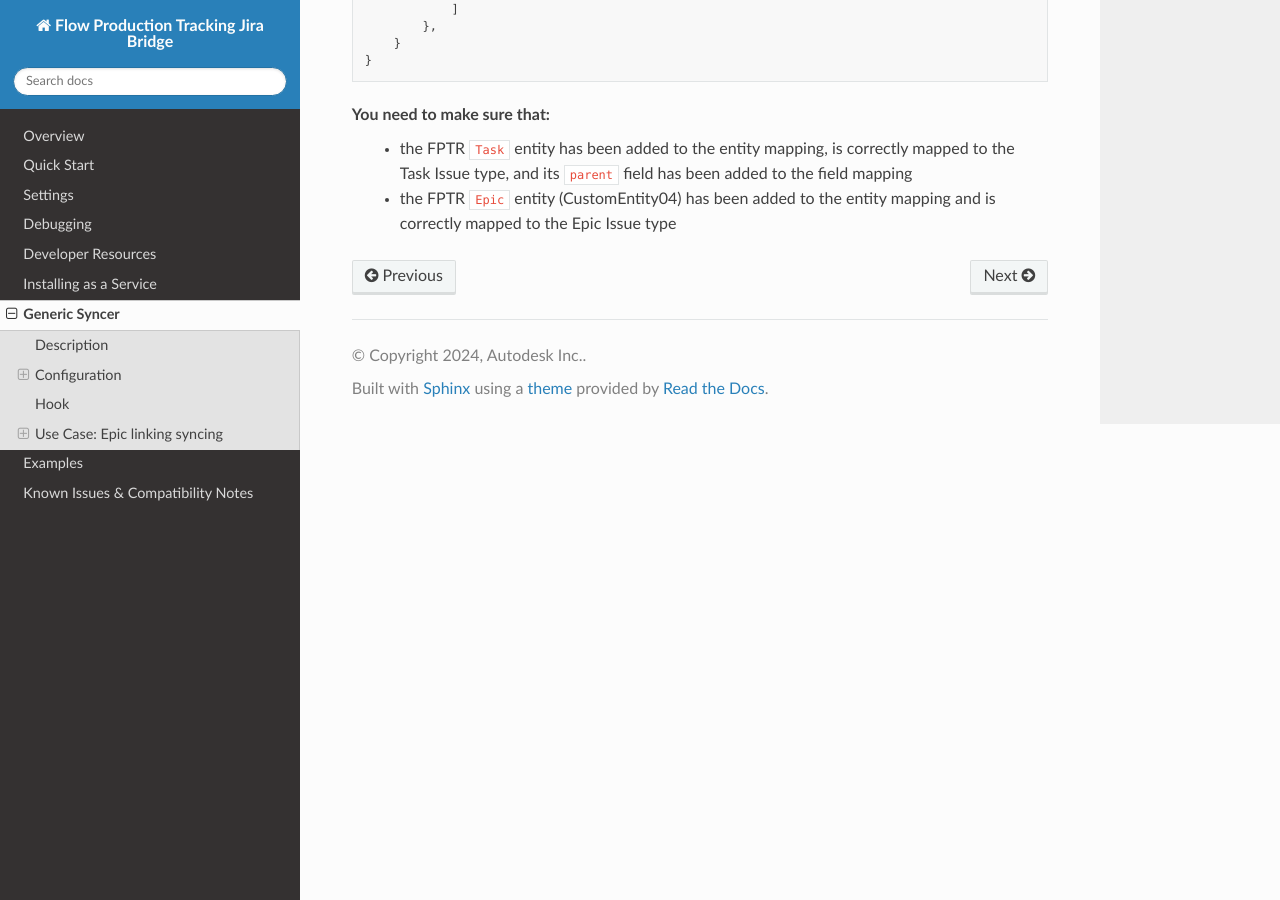
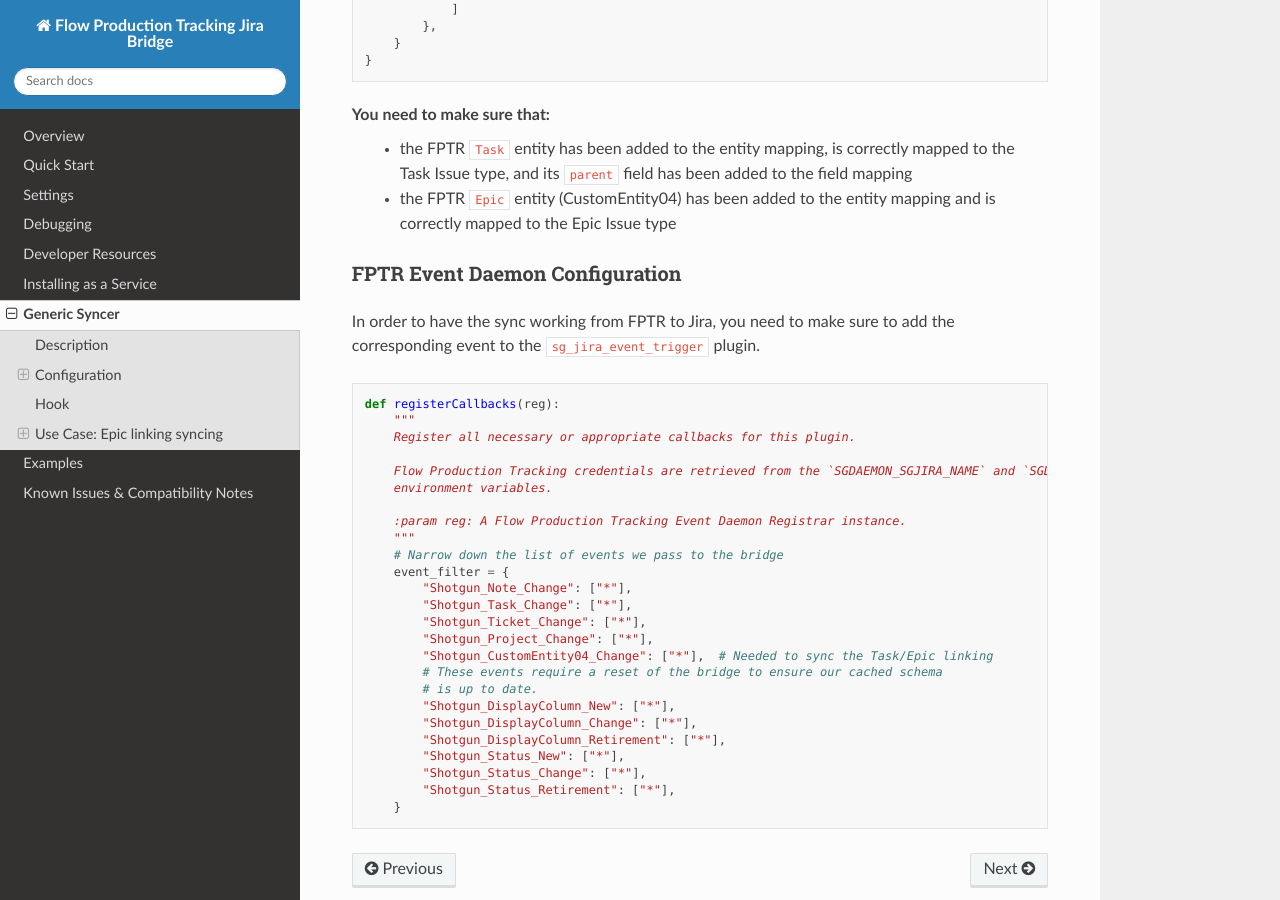
Before and after one commit to shotgunsoftware/sg-jira-bridge, a Sphinx documentation site: the page built from docs/generic_syncer.rst, in a window 1280 px wide and 900 px high, scrolled down 7832 px. Built offline with Sphinx 7.4.7 and the Read the Docs theme 3.1.0, drawn with Linux system fonts in a browser that asks for light colours.

Commit message:
adding missing step to the doc

```diff
--- a/docs/generic_syncer.rst
+++ b/docs/generic_syncer.rst
@@ -360,3 +360,37 @@
 You need to make sure that:
     * the FPTR ``Task`` entity has been added to the entity mapping, is correctly mapped to the Task Issue type, and its ``parent`` field has been added to the field mapping
     * the FPTR ``Epic`` entity (CustomEntity04) has been added to the entity mapping and is correctly mapped to the Epic Issue type
+
+
+FPTR Event Daemon Configuration
+===============================
+
+In order to have the sync working from FPTR to Jira, you need to make sure to add the corresponding event to the ``sg_jira_event_trigger`` plugin.
+
+.. code-block:: python
+
+    def registerCallbacks(reg):
+        """
+        Register all necessary or appropriate callbacks for this plugin.
+
+        Flow Production Tracking credentials are retrieved from the `SGDAEMON_SGJIRA_NAME` and `SGDAEMON_SGJIRA_KEY`
+        environment variables.
+
+        :param reg: A Flow Production Tracking Event Daemon Registrar instance.
+        """
+        # Narrow down the list of events we pass to the bridge
+        event_filter = {
+            "Shotgun_Note_Change": ["*"],
+            "Shotgun_Task_Change": ["*"],
+            "Shotgun_Ticket_Change": ["*"],
+            "Shotgun_Project_Change": ["*"],
+            "Shotgun_CustomEntity04_Change": ["*"],  # Needed to sync the Task/Epic linking
+            # These events require a reset of the bridge to ensure our cached schema
+            # is up to date.
+            "Shotgun_DisplayColumn_New": ["*"],
+            "Shotgun_DisplayColumn_Change": ["*"],
+            "Shotgun_DisplayColumn_Retirement": ["*"],
+            "Shotgun_Status_New": ["*"],
+            "Shotgun_Status_Change": ["*"],
+            "Shotgun_Status_Retirement": ["*"],
+        }
```
